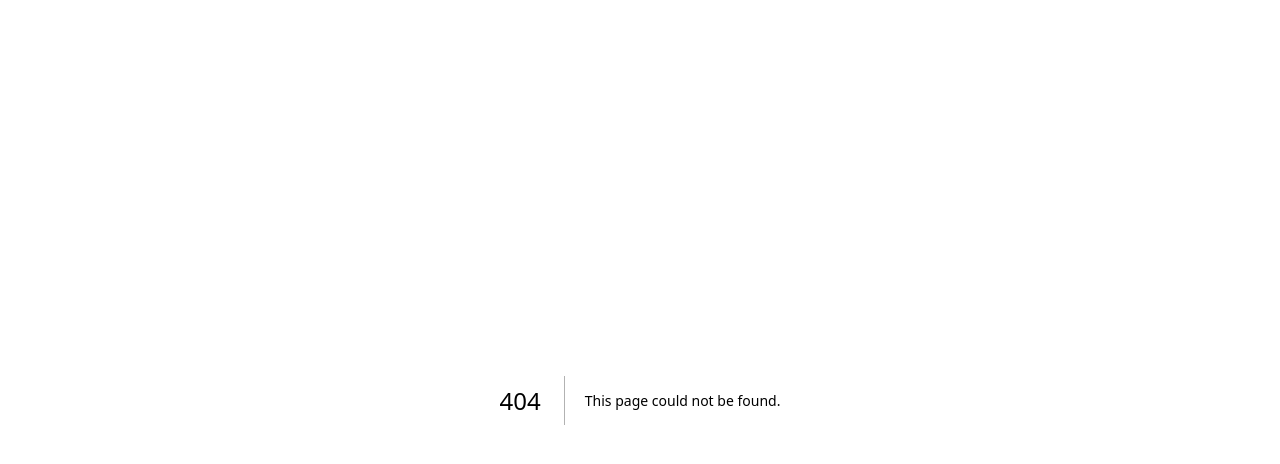
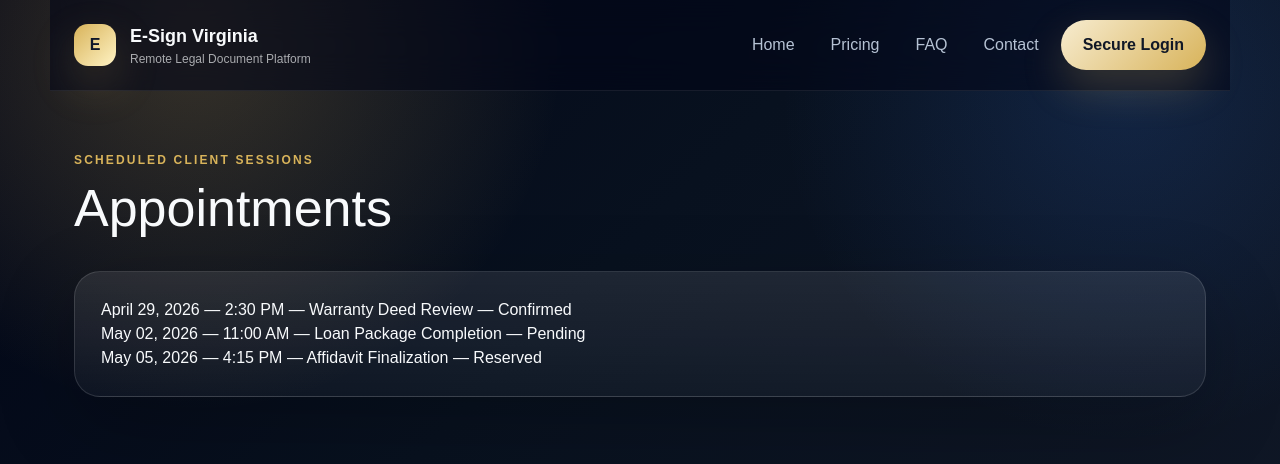
Before and after one commit to rawillia9801/esign, a Next.js app: page /customer/appointments in a window 1280 px wide. Before the commit this address had no page. Shown: the top 464 px of the page. Built offline with nearby package versions, Linux system fonts and the light colour scheme.

Commit message:
Add customer appointments page

```diff
--- /dev/null
+++ b/app/customer/appointments/page.tsx
@@ -0,0 +1,18 @@
+import Header from '../../../components/Header'
+
+export default function CustomerAppointments(){
+ return (
+  <main className="container">
+   <Header />
+   <section style={{padding:'60px 0'}}>
+    <div className="eyebrow">Scheduled Client Sessions</div>
+    <h1 style={{fontSize:'52px'}}>Appointments</h1>
+    <div className="card" style={{marginTop:'24px'}}>
+      <p>April 29, 2026 — 2:30 PM — Warranty Deed Review — Confirmed</p>
+      <p>May 02, 2026 — 11:00 AM — Loan Package Completion — Pending</p>
+      <p>May 05, 2026 — 4:15 PM — Affidavit Finalization — Reserved</p>
+    </div>
+   </section>
+  </main>
+ )
+}
```
